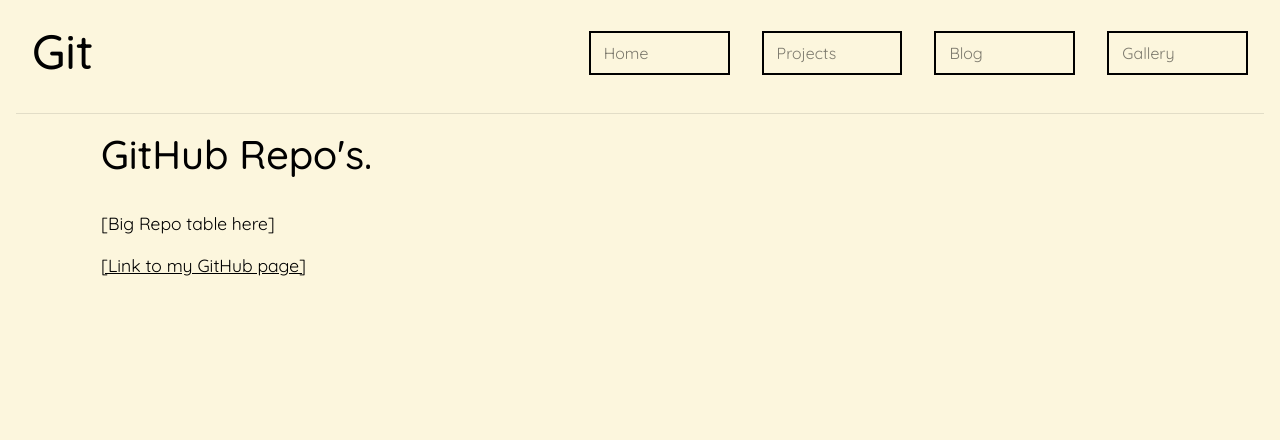
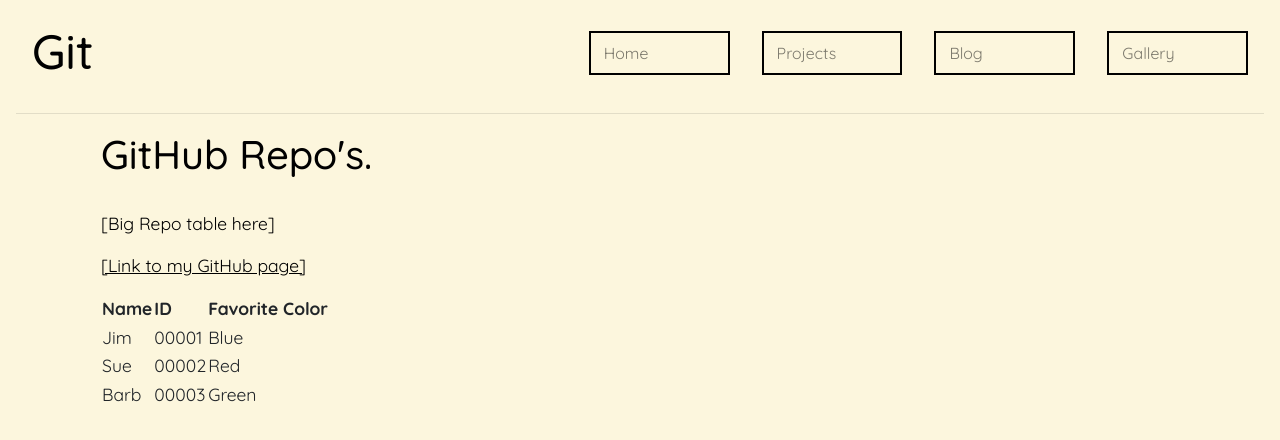
Before and after one commit to AlexSmith11/website-blog, a React (Create React App) app: page /git in a window 1280 px wide. Shown: the top 440 px of the page. Built offline with nearby package versions, Linux system fonts and the light colour scheme.

Commit message:
added table component

```diff
--- /dev/null
+++ b/src/components/Table.jsx
@@ -0,0 +1,45 @@
+import React from 'react';
+
+const Table = () => {
+  return (
+    <div className='text'>
+      <p>[Big Repo table here]</p>
+      <p>
+        <a href='https://github.com/AlexSmith11' style={styles}>
+          <u>[Link to my GitHub page]</u>
+        </a>
+      </p>
+      <table>
+        <tr>
+          <th>Name</th>
+          <th>ID</th>
+          <th>Favorite Color</th>
+        </tr>
+        <tr>
+          <td>Jim</td>
+          <td>00001</td>
+          <td>Blue</td>
+        </tr>
+        <tr>
+          <td>Sue</td>
+          <td>00002</td>
+          <td>Red</td>
+        </tr>
+        <tr>
+          <td>Barb</td>
+          <td>00003</td>
+          <td>Green</td>
+        </tr>
+      </table>
+    </div>
+  );
+};
+
+/**
+ * mailto links are annoying - overide the blue link text
+ */
+const styles = {
+  color: 'inherit'
+};
+
+export default Table;
--- a/src/pages/git.jsx
+++ b/src/pages/git.jsx
@@ -1,5 +1,6 @@
 import React, { Component } from 'react';
 import { useRouteMatch } from 'react-router-dom';
+import Table from '../components/Table.jsx';
 import '../styles/styles.css';
 import '../styles/git.css';
 
@@ -14,14 +15,7 @@
       <div className='title'>
         <h1>GitHub Repo's.</h1>
       </div>
-      <div className='text'>
-        <p>[Big Repo table here]</p>
-        <p>
-          <a href='https://github.com/AlexSmith11' style={styles}>
-            <u>[Link to my GitHub page]</u>
-          </a>
-        </p>
-      </div>
+      <Table />
     </div>
   );
 };
```
